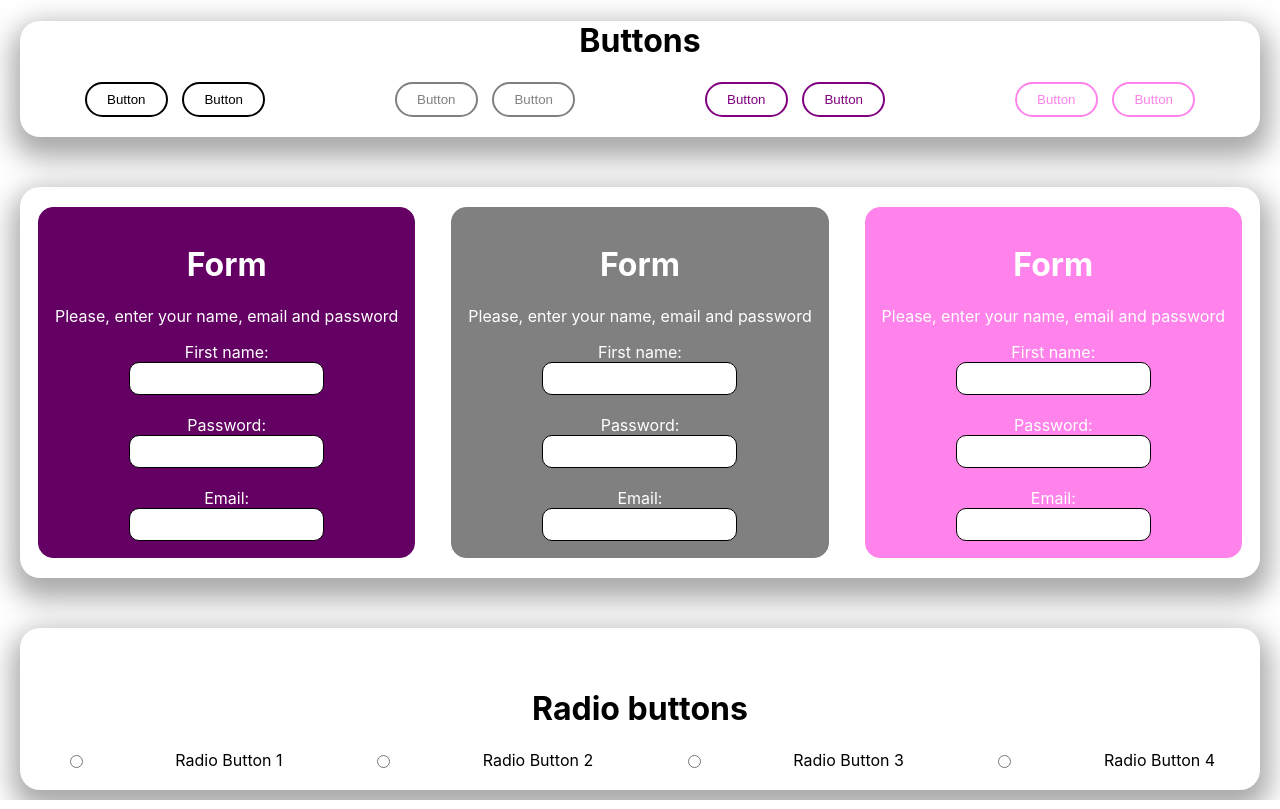
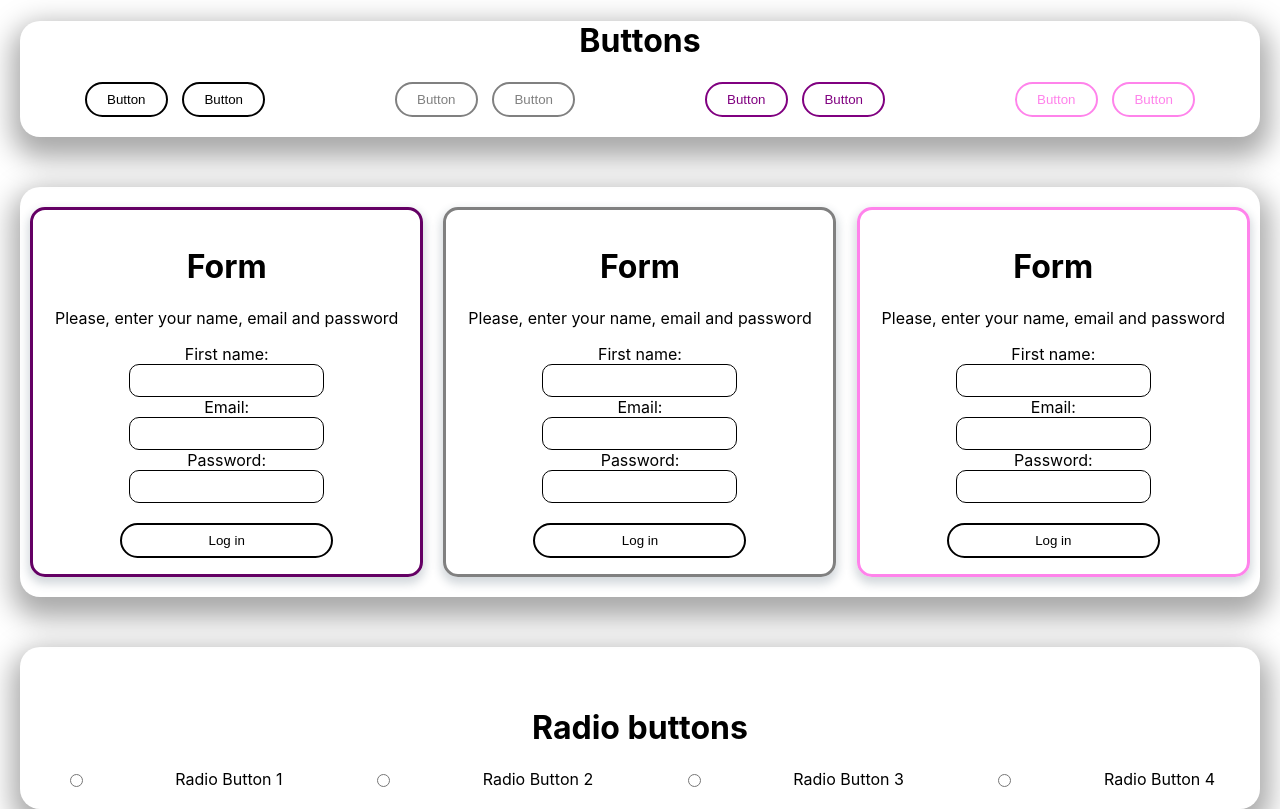
Before and after one commit to MariaKlo/ui-kit-react, a React (Create React App) app: page / in a window 1280 px wide. Built offline with nearby package versions, Linux system fonts and the light colour scheme.

Commit message:
Edit inputs

```diff
--- a/src/components/inputs/inputName.js
+++ b/src/components/inputs/inputName.js
@@ -42,7 +42,6 @@ class InputName extends React.Component {
                     onChange={this.onFirstNameChange}
                     onBlur={this.onFirstBlurName}
                     />
-                    <br/>
                     {firstNameError && <div>{firstNameError}</div>}
                     <br/>
                 </label>
--- a/src/components/inputs/inputs.css
+++ b/src/components/inputs/inputs.css
@@ -1,25 +1,26 @@
 .inputs {
     border-radius: 15px;
     padding: 1rem;
-    color: white;
+    color: black;
+    -webkit-box-shadow: 0px 5px 10px 2px rgba(34, 60, 80, 0.2);
+    -moz-box-shadow: 0px 5px 10px 2px rgba(34, 60, 80, 0.2);
+    box-shadow: 0px 5px 10px 2px rgba(34, 60, 80, 0.2);
+    width: 22.1875rem;
 }
 
 .inputs:nth-child(1) {
-    background-color: rgba(100, 0, 100, 1);
     border-radius: 15px;
-    border: 1px solid rgba(100, 0, 100, 1);
+    border: 3px solid rgba(100, 0, 100, 1);
 }
 
 .inputs:nth-child(2) {
-    background-color: grey;
     border-radius: 15px;
-    border: 1px solid grey;
+    border: 3px solid grey;
 }
 
 .inputs:nth-child(3) {
-    background-color: rgba(255, 131, 235, 1);
     border-radius: 15px;
-    border: 1px solid rgba(255, 131, 235, 1);
+    border: 3px solid rgba(255, 131, 235, 1);
 }
 
 .input__name, .input__email, .input__password {
@@ -28,6 +29,16 @@
     padding: 0.5rem;
 }
 
+.button__submit {
+    width: 60%;
+    border: 2px solid black;
+}
+
+.button__submit:hover {
+    opacity: 0.3;
+    transition: all 0.5s;
+}
+
 .input__name:focus, .input__email:focus, .input__password:focus {
     border: black;
     outline: black;
--- a/src/components/inputs/inputs.js
+++ b/src/components/inputs/inputs.js
@@ -11,8 +11,9 @@ const Inputs = (props) => (
         <h1 className="inputs__header">Form</h1>
         <p className="inputs__text">{props.text}</p>
         <InputName/>
+        <InputEmail/>
         <InputPassword/>
-        <InputEmail/>
+        <button type="submit" className="button button__submit">Log in</button>
     </form>
 );
 
```
